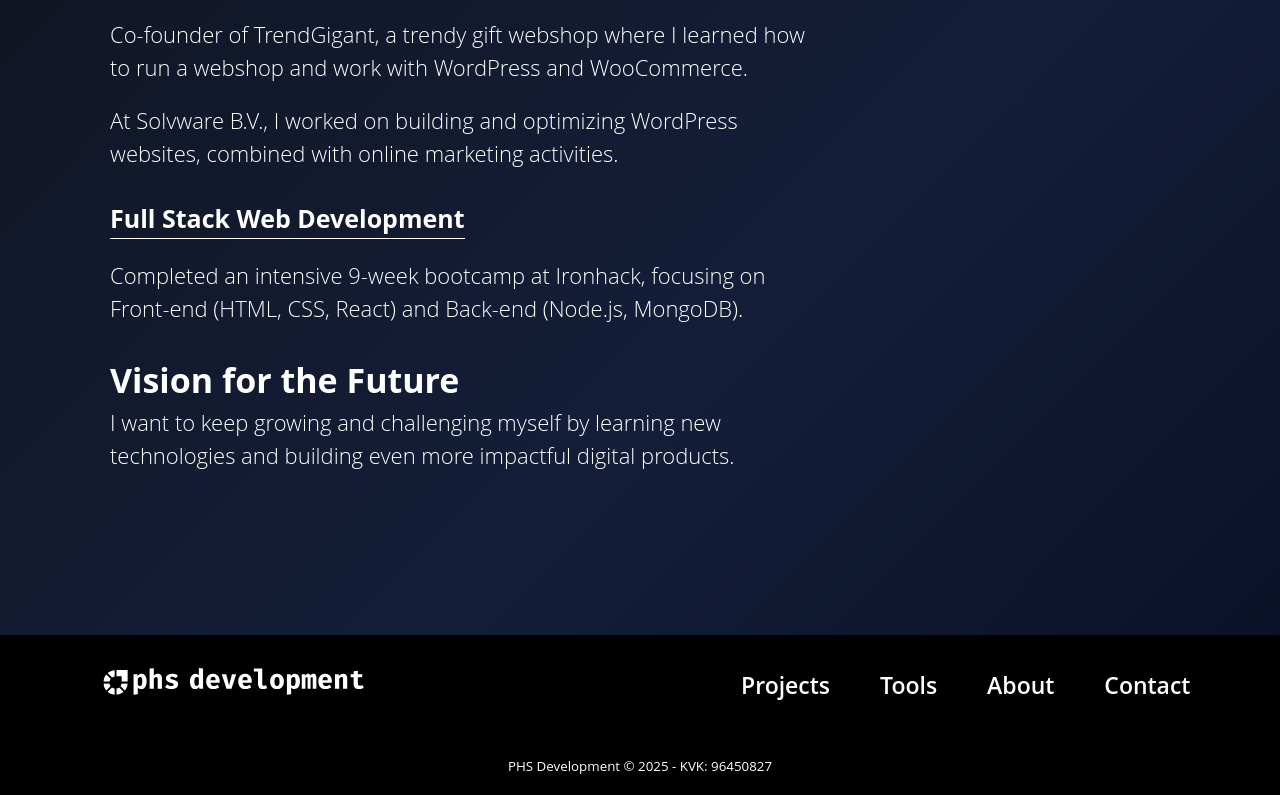
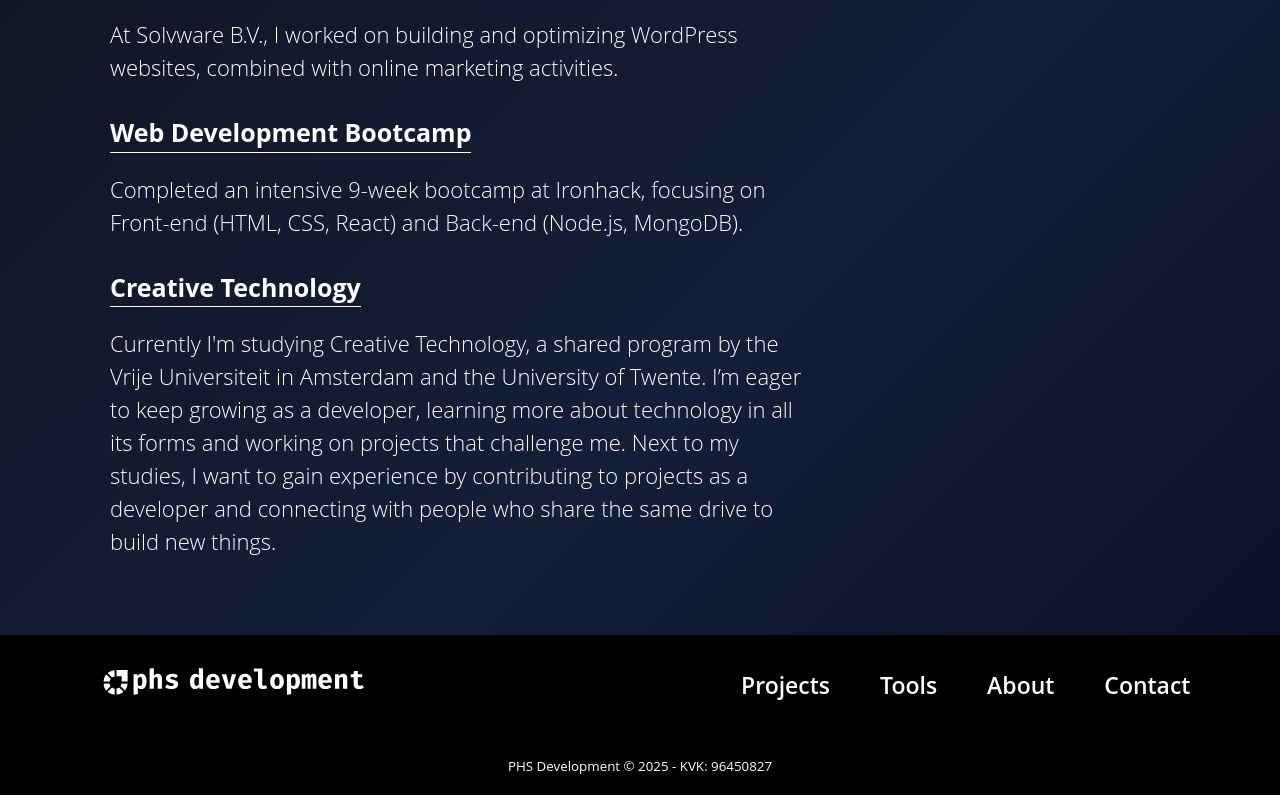
Before and after one commit to phsworks/portfolio-react, a React (Vite) app: page /aboutme in a window 1280 px wide. Shown: the part 1367-2162 px from the top of the page. Built offline with nearby package versions, Linux system fonts and the light colour scheme.

Commit message:
new info on about page

```diff
--- a/src/i18n.js
+++ b/src/i18n.js
@@ -39,9 +39,9 @@ i18n
             "Bij Solvware B.V. werkte ik aan het bouwen en optimaliseren van WordPress-websites, gecombineerd met online marketingactiviteiten.",
           ironhack:
             "Intensieve bootcamp gevolgd bij Ironhack (9 weken) met focus op Front-end (HTML, CSS, React) en Back-end (Node.js, MongoDB).",
-          future: "Toekomstvisie",
-          lookingAhead:
-            "Ik wil blijven groeien en mezelf uitdagen met het leren van nieuwe technologieën en het bouwen van nog meer mooie digitale producten",
+          create: "Creative Technology",
+          creativeTech:
+            "Op dit moment studeer ik Creative Technology, een gezamenlijke opleiding van de Vrije Universiteit in Amsterdam en de Universiteit Twente. Ik wil mezelf tijdens deze opleiding blijven ontwikkelen als developer, meer leren over alle vormen van technologie en werken aan projecten die me uitdagen. Naast mijn studie wil ik graag ervaring opdoen door mee te werken aan mooie projecten en wil ik mensen ontmoeten die dezelfde drive hebben om nieuwe dingen te bouwen. ",
           iamPietHein: "Ik ben Piet-Hein,",
           personalStatement:
             "Gefocust op het bouwen van moderne, schaalbare websites en applicaties met creativiteit, gebruiksvriendelijkheid en een duidelijk doel",
@@ -82,9 +82,9 @@ i18n
             "At Solvware B.V., I worked on building and optimizing WordPress websites, combined with online marketing activities.",
           ironhack:
             "Completed an intensive 9-week bootcamp at Ironhack, focusing on Front-end (HTML, CSS, React) and Back-end (Node.js, MongoDB).",
-          future: "Vision for the Future",
-          lookingAhead:
-            "I want to keep growing and challenging myself by learning new technologies and building even more impactful digital products.",
+          create: "Creative Technology",
+          creativeTech:
+            "Currently I'm studying Creative Technology, a shared program by the Vrije Universiteit in Amsterdam and the University of Twente. I’m eager to keep growing as a developer, learning more about technology in all its forms and working on projects that challenge me. Next to my studies, I want to gain experience by contributing to projects as a developer and connecting with people who share the same drive to build new things. ",
           iamPietHein: "I’m Piet-Hein,",
           personalStatement:
             "Focused on building modern, scalable websites and applications with creativity, usability, and a clear purpose.",
--- a/src/pages/AboutPage.jsx
+++ b/src/pages/AboutPage.jsx
@@ -67,13 +67,13 @@ function AboutPage() {
           <p>{t("solvware")}</p>
         </article>
         <article>
-          <h3> Full Stack Web Development</h3>
+          <h3> Web Development Bootcamp</h3>
           <p>{t("ironhack")}</p>
         </article>
-        <section>
-          <h3>{t("future")}</h3>
-          <p>{t("lookingAhead")}</p>
-        </section>
+        <article>
+          <h3>{t("create")}</h3>
+          <p>{t("creativeTech")}</p>
+        </article>
       </div>
     </div>
   );
```
